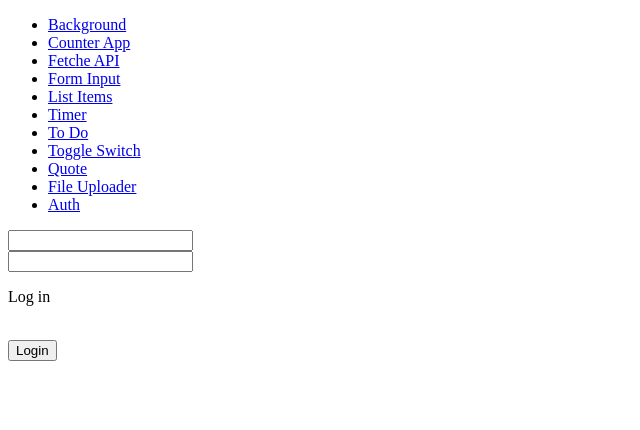
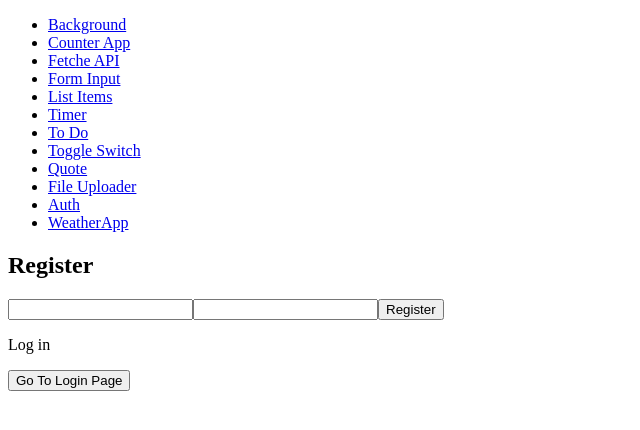
Before and after one commit to JayRamoliya/React-Problem, a React (Vite) app in the folder 30 react js problem/: page /auth in a window 1280 px wide. Shown: the top 430 px of the page, without its empty margins (0-640 px from the left). Built offline with nearby package versions, Linux system fonts and the light colour scheme.

Commit message:
RJ Task 14

```diff
--- a/30 react js problem/src/components/Auth.jsx
+++ b/30 react js problem/src/components/Auth.jsx
@@ -3,21 +3,61 @@ import React, { useState } from 'react'
 const Auth = () => {
     const [email, setEmail] = useState('')
     const [password, setPassword] = useState('')
-    const [register, setRegister] = useState(false)
+    const [isregistered, setIsRegistered] = useState(false)
+    const [islogined, setIsLogined] = useState(false)
+    const [users, setUsers] = useState([])
 
+    const handleauth = () => {
+        if (isregistered) {
+            // login logic
+            console.log('login')
+            if (isregistered) {
+                const user = users.find((u) => u.email === email && u.password === password)
+                if (user) {
+                    setIsLogined(true)
+                } else {
+                    alert('Invalid email or password')
+                }
+            }
+        } else {
+            // register logic
+            console.log('register')
+            const newuser = { email, password }
+            setUsers([...users, newuser])
+            localStorage.setItem('user', JSON.stringify([...users, newuser]))
+            setIsLogined(true)
+        }
+    }
+
+    const handlelogout = () => {
+        setIsLogined(false)
+        setEmail('')
+        setPassword('')
+    }
     return (
         <>
-            <form action="">
-                <input type="email" onChange={(e) => setEmail(e.target.value)} />
-                <br />
-                <input type="password" onChange={(e) => setPassword(e.target.value)} />
-                <br />
-                <p>{register ? "Register Now" : "Log in"}</p>
-                <br />
-                <button onClick={() => setRegister(!register)}>
-                    {register ? "Register" : "Login"}
-                </button>
-            </form>
+            {
+                islogined ? (
+                    <div>
+                        <h2>Welcome {email}</h2>
+                        <button onClick={handlelogout}>Logout</button>
+                    </div>
+                ) : (
+                    <div>
+                        <h2>{isregistered ? "Login" : "Register"}</h2>
+
+                        <form action="">
+                            <input type="email" onChange={(e) => setEmail(e.target.value)} />
+                            <input type="password" onChange={(e) => setPassword(e.target.value)} />
+                            <button onClick={handleauth}>{isregistered ? "Login" : "Register"}</button>
+                        </form>
+                        <p>{isregistered ? "Register Now" : "Log in"}</p>
+                        <button onClick={() => setIsRegistered(!isregistered)}>
+                            {isregistered ? "Go To Register Page" : "Go To Login Page"}
+                        </button>
+                    </div>
+                )
+            }
         </>
     )
 }
--- a/30 react js problem/src/components/Routing.jsx
+++ b/30 react js problem/src/components/Routing.jsx
@@ -11,6 +11,7 @@ import ToggleSwitch from './ToggleSwitch'
 import Quote from './Quote'
 import FileUploader from './FileUploader'
 import Auth from './Auth'
+import WeatherApp from './WeatherApp'
 
 
 const Routing = () => {
@@ -52,6 +53,9 @@ const Routing = () => {
             <li>
               <Link to='/auth'>Auth</Link>
             </li>
+            <li>
+              <Link to='/weather'>WeatherApp</Link>
+            </li>
           </ul>
         </nav>
         <Routes>
@@ -66,6 +70,7 @@ const Routing = () => {
           <Route path='/quote' element={<Quote />}></Route>
           <Route path='/fileuploader' element={<FileUploader />}></Route>
           <Route path='/auth' element={<Auth />}></Route>
+          <Route path='/weather' element={<WeatherApp />}></Route>
         </Routes>
       </BrowserRouter>
 
--- /dev/null
+++ b/30 react js problem/src/components/WeatherApp.jsx
@@ -0,0 +1,16 @@
+import React, { useEffect, useState } from 'react'
+
+const WeatherApp = () => {
+    const [weather, setWeather] = useState(null)
+
+    useEffect(() => {
+
+    })
+    return (
+        <>
+
+        </>
+    )
+}
+
+export default WeatherApp
```
Also changed, not shown: 30 react js problem/task.txt.
